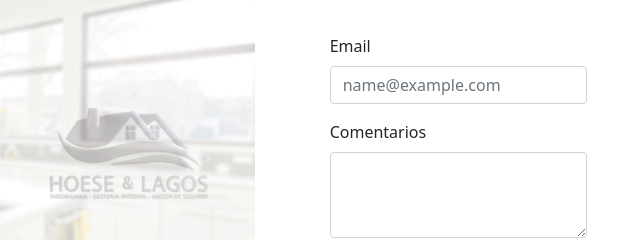
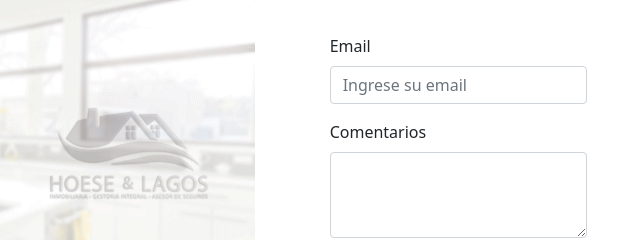
Before and after one commit to juangonzalezlagos/hoeselagos, a plain HTML site: page paginas/contacto.html in a window 1280 px wide. Shown: the part 357-597 px from the top of the page, 619-1259 px from the left. Drawn offline with nearby package versions, Linux system fonts and the light colour scheme.

Commit message:
cambios 24-02

```diff
--- a/paginas/contacto.html
+++ b/paginas/contacto.html
@@ -51,7 +51,7 @@
         <div class="formularioContacto">
             <div class="mb-3">
                 <label for="exampleFormControlInput1" class="form-label">Email</label>
-                <input type="email" class="form-control" id="exampleFormControlInput1" placeholder="name@example.com">
+                <input type="email" class="form-control" id="exampleFormControlInput1" placeholder="Ingrese su email">
             </div>
             <div class="mb-3">
                 <label for="exampleFormControlTextarea1" class="form-label">Comentarios</label>
```
